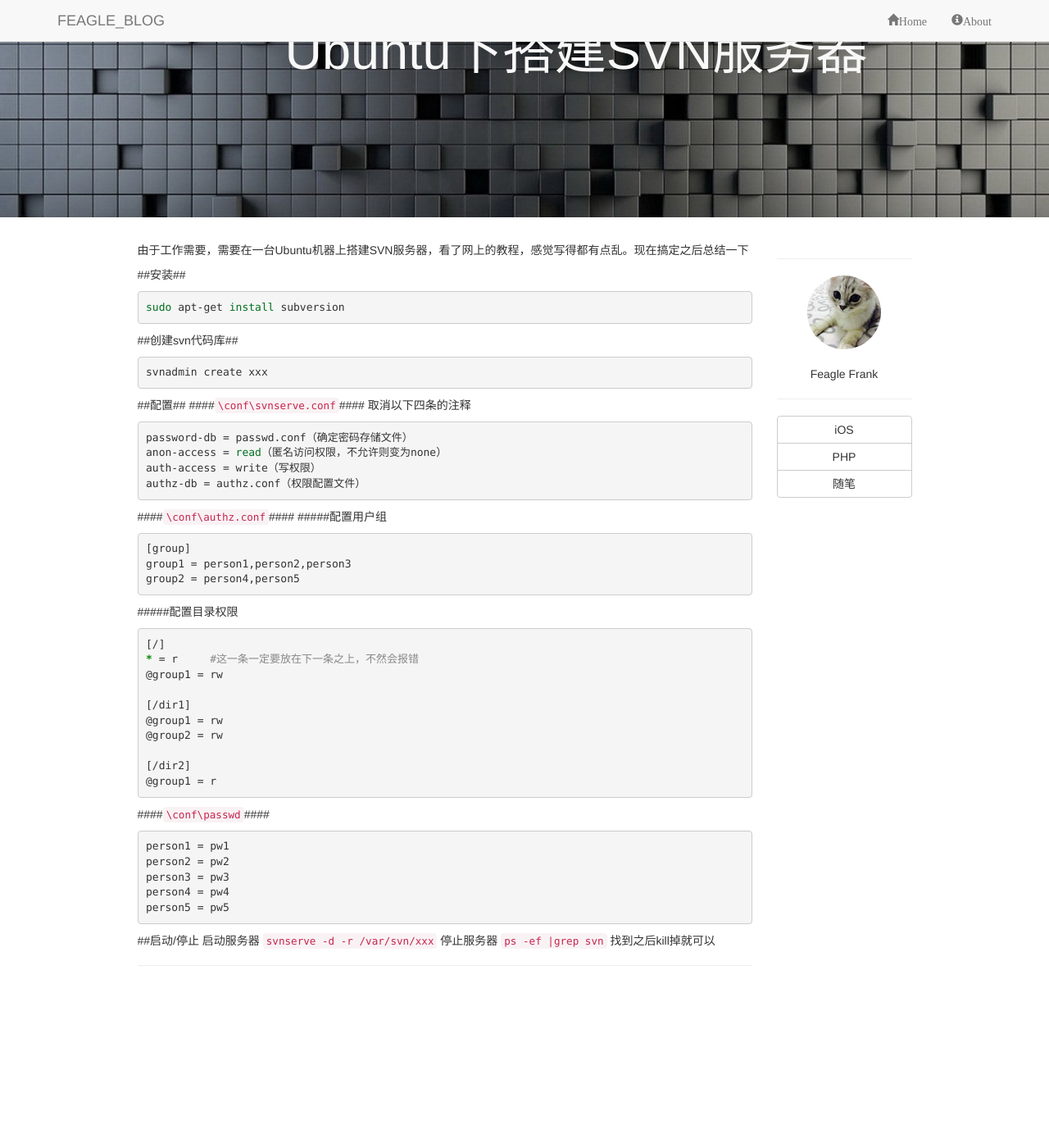
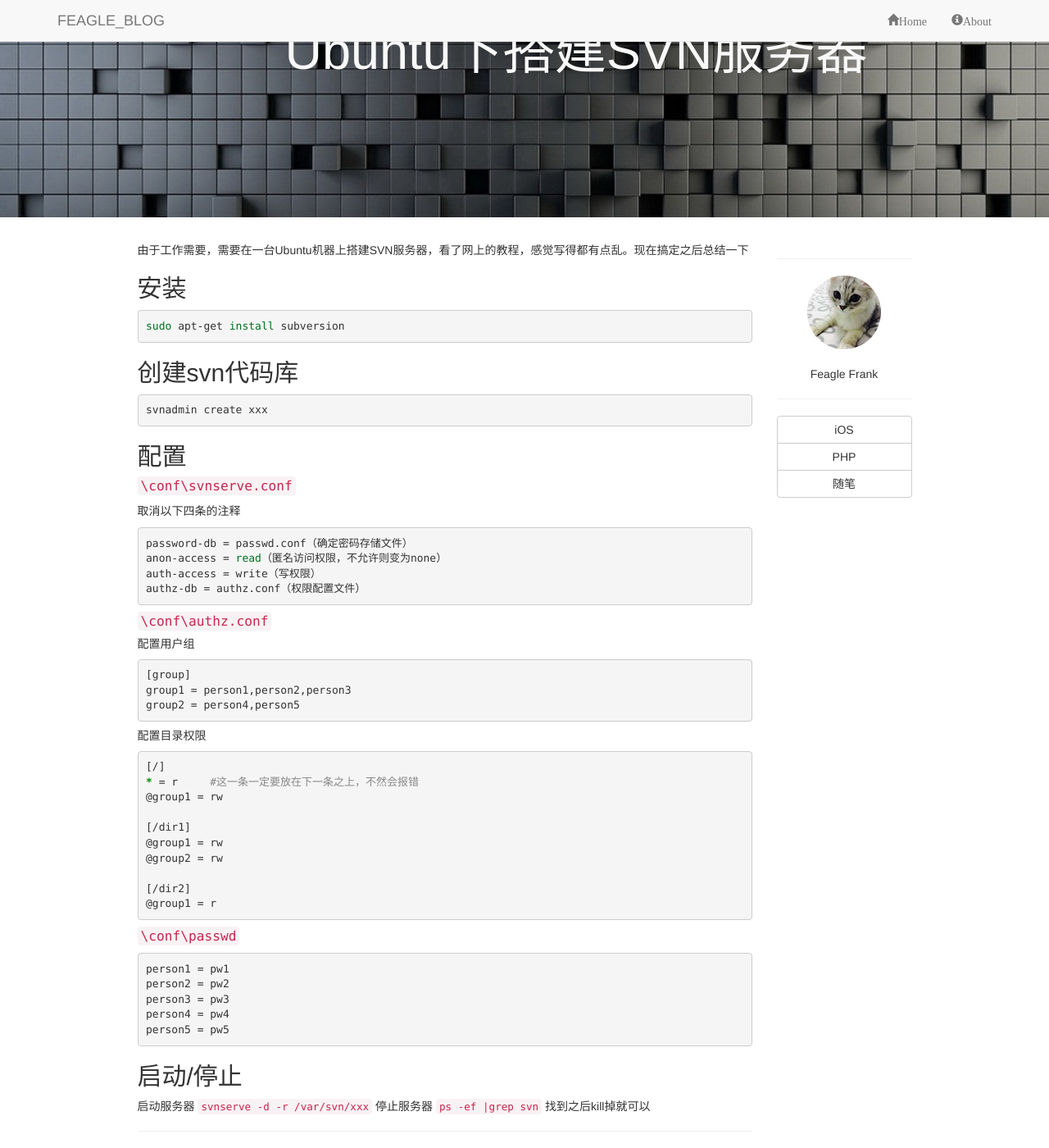
Before and after one commit to FeagleFrank/feaglefrank.github.io, a Jekyll site: the page built from _posts/2016-05-30-SVN-Deploy.markdown, in a window 1280 px wide and 1400 px high, scrolled down 160 px. Shown: the whole window at 82% size. Built offline with Jekyll 4.4.1, drawn with Linux system fonts in a browser that asks for light colours; before the commit the page ends 1358 px from its top, so only the background shows below that.

````diff
--- a/_posts/2016-05-30-SVN-Deploy.markdown
+++ b/_posts/2016-05-30-SVN-Deploy.markdown
@@ -5,18 +5,18 @@ title: "Ubuntu下搭建SVN服务器"
 
 由于工作需要，需要在一台Ubuntu机器上搭建SVN服务器，看了网上的教程，感觉写得都有点乱。现在搞定之后总结一下
 
-##安装##
+## 安装 ##
 {% highlight shell %}
 sudo apt-get install subversion
 {% endhighlight %}
 
-##创建svn代码库##
+## 创建svn代码库 ##
 {% highlight shell %}
 svnadmin create xxx
 {% endhighlight %}
 
-##配置##
-####```\conf\svnserve.conf```####
+## 配置 ##
+#### ```\conf\svnserve.conf``` ####
 取消以下四条的注释
 {% highlight shell %}
 password-db = passwd.conf（确定密码存储文件）
@@ -25,15 +25,15 @@ auth-access = write（写权限）
 authz-db = authz.conf（权限配置文件）
 {% endhighlight %}
 
-####```\conf\authz.conf```####
-#####配置用户组
+#### ```\conf\authz.conf``` ####
+##### 配置用户组
 {% highlight shell %}
 [group]
 group1 = person1,person2,person3
 group2 = person4,person5
 {% endhighlight %}
 
-#####配置目录权限
+##### 配置目录权限
 {% highlight shell %}
 [/]
 * = r     #这一条一定要放在下一条之上，不然会报错
@@ -47,7 +47,7 @@ group2 = person4,person5
 @group1 = r
 {% endhighlight %}
 
-####```\conf\passwd```####
+#### ```\conf\passwd``` ####
 {% highlight shell %}
 person1 = pw1
 person2 = pw2
@@ -56,6 +56,6 @@ person4 = pw4
 person5 = pw5
 {% endhighlight %}
 
-##启动/停止
+## 启动/停止 ##
 启动服务器 ```svnserve -d -r /var/svn/xxx```
 停止服务器 ```ps -ef |grep svn``` 找到之后kill掉就可以
````
